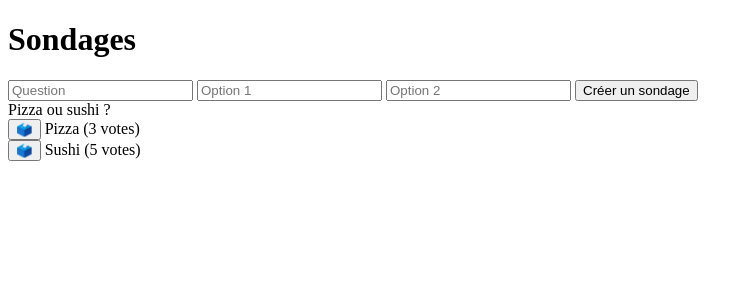
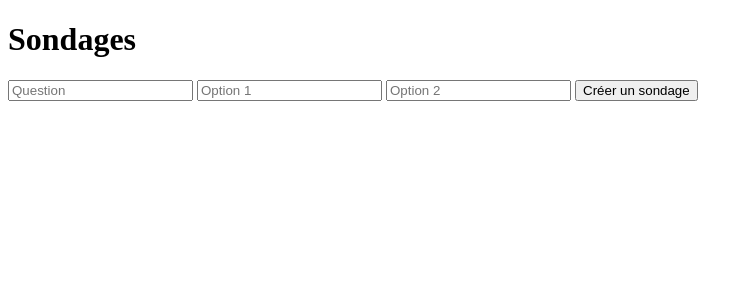
Before and after one commit to MX10-AC2N/Nook, a SvelteKit app in the folder frontend/: page /polls in a window 1280 px wide. Shown: the top 300 px of the page, without its empty margins (0-753 px from the left). Built offline with nearby package versions, Linux system fonts and the light colour scheme.

Commit message:
Update +page.svelte

```diff
--- a/frontend/src/routes/polls/+page.svelte
+++ b/frontend/src/routes/polls/+page.svelte
@@ -1,7 +1,5 @@
-<script lang="ts">
-  let polls = [
-    { question: 'Pizza ou sushi ?', options: ['Pizza', 'Sushi'], votes: [3, 5] }
-  ];
+<script>
+  let polls = [];
   let newPoll = { question: '', option1: '', option2: '' };
 
   const createPoll = () => {
@@ -15,7 +13,7 @@
     }
   };
 
-  const vote = (pollIndex: number, optionIndex: number) => {
+  const vote = (pollIndex, optionIndex) => {
     polls[pollIndex].votes[optionIndex]++;
   };
 </script>
@@ -26,14 +24,14 @@
     <input bind:value={newPoll.question} placeholder="Question" class="w-full p-2 mb-2 border rounded" />
     <input bind:value={newPoll.option1} placeholder="Option 1" class="w-full p-2 mb-2 border rounded" />
     <input bind:value={newPoll.option2} placeholder="Option 2" class="w-full p-2 mb-2 border rounded" />
-    <button on:click={createPoll} class="bg-purple-500 text-white p-2 rounded">Créer un sondage</button>
+    <button onclick={createPoll} class="bg-purple-500 text-white p-2 rounded">Créer un sondage</button>
   </div>
   {#each polls as poll, i}
     <div class="mb-4 p-4 border rounded">
       <div class="font-bold mb-2">{poll.question}</div>
       {#each poll.options as option, j}
         <div class="flex items-center mb-1">
-          <button on:click={() => vote(i, j)} class="mr-2 bg-gray-200 px-2 py-1 rounded">🗳️</button>
+          <button onclick={() => vote(i, j)} class="mr-2 bg-gray-200 px-2 py-1 rounded">🗳️</button>
           <span>{option} ({poll.votes[j]} votes)</span>
         </div>
       {/each}
```
